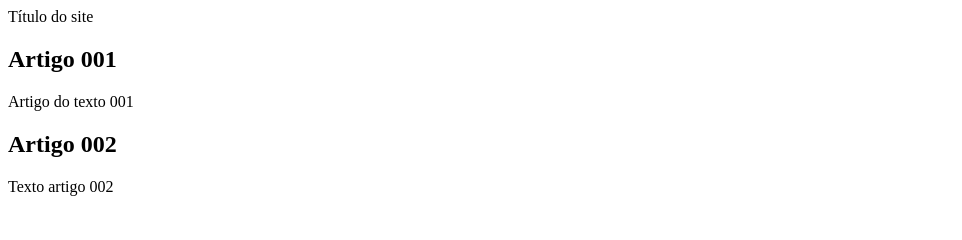
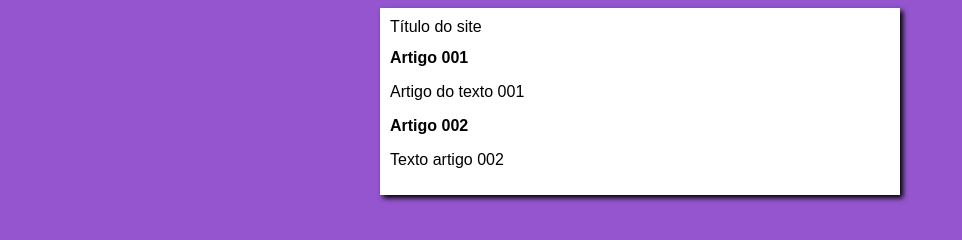
Before and after one commit to Vinist021/Projeto-Site, a plain HTML site: page index.html in a window 1280 px wide. Shown: the whole page, without its empty margins (0-962 px from the left). Drawn offline with Linux system fonts and the light colour scheme.

Commit message:
Iniciei o design

```diff
--- /dev/null
+++ b/estilos/style.css
@@ -0,0 +1,16 @@
+*{
+    font-family: Arial, Helvetica, sans-serif;
+    font-size: 16px;
+}
+
+body{
+    background-color: rgb(148, 85, 207);
+}
+
+main {
+    background-color: white;
+    width: 500px;
+    margin: auto;
+    padding: 10px;
+    box-shadow: 3px 3px 5px black;
+}
--- a/index.html
+++ b/index.html
@@ -4,6 +4,7 @@
     <meta charset="UTF-8">
     <meta name="viewport" content="width=device-width, initial-scale=1.0">
     <title>Título do site</title>
+    <link rel="stylesheet" href="estilos/style.css">
 </head>
 <body>
     <main>
```
